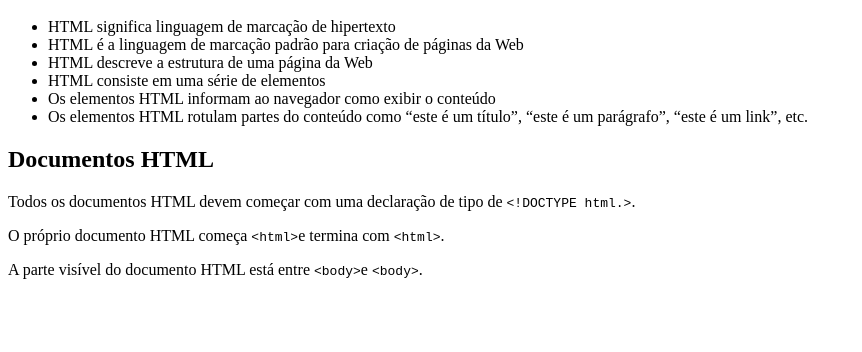
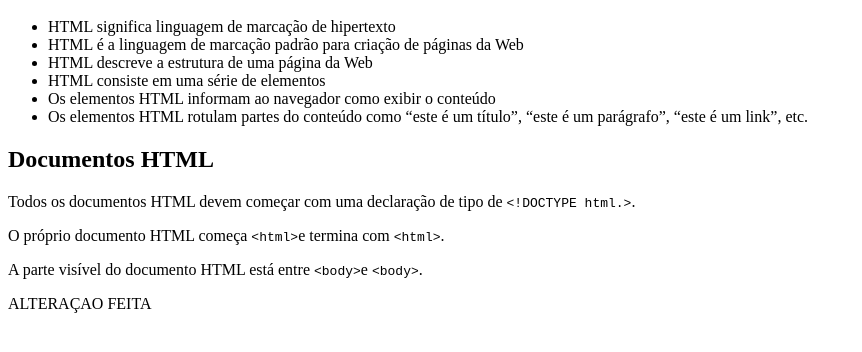
Before and after one commit to Gabrielpalozi778/meu-primeiro-site777, a plain HTML site: page index.html in a window 1280 px wide. Shown: the part 48-400 px from the top of the page, without its empty margins (0-862 px from the left). Drawn offline with Linux system fonts and the light colour scheme.

Commit message:
ALTERAÇAO

```diff
--- a/index.html
+++ b/index.html
@@ -23,6 +23,8 @@
         <p>Todos os documentos HTML devem começar com uma declaração de tipo de <code>&lt;!DOCTYPE html.&GT;</code>.</p>
         <p>O próprio documento HTML começa <code>&lt;html&gt;</code>e termina com <code>&lt;html&gt;</code>.</p>
         <p>A parte visível do documento HTML está entre <code>&lt;body&gt;</code>e <code>&lt;body&gt;</code>.</p>
+        <p>ALTERAÇAO FEITA</p>
+
 
     </body>
 
```
